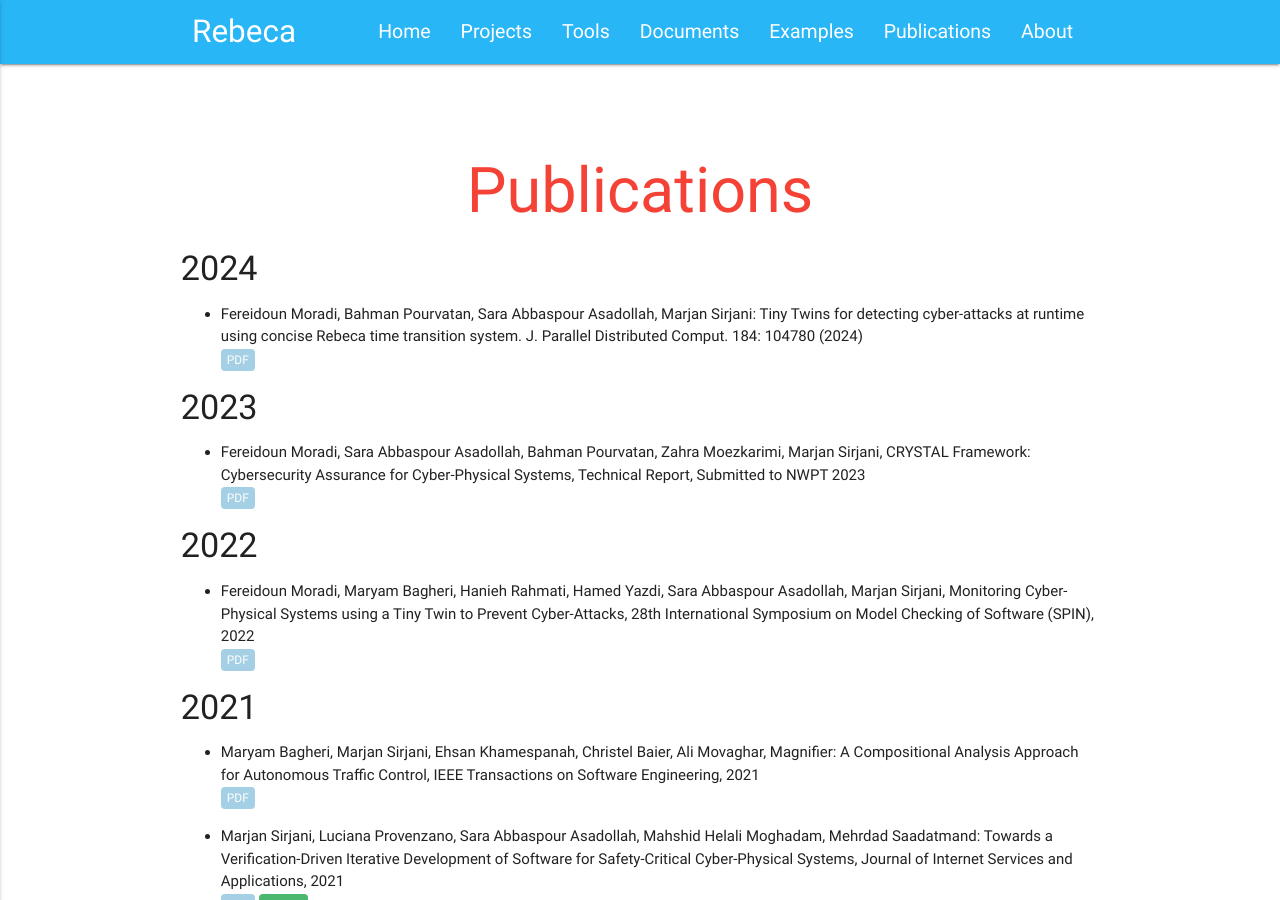
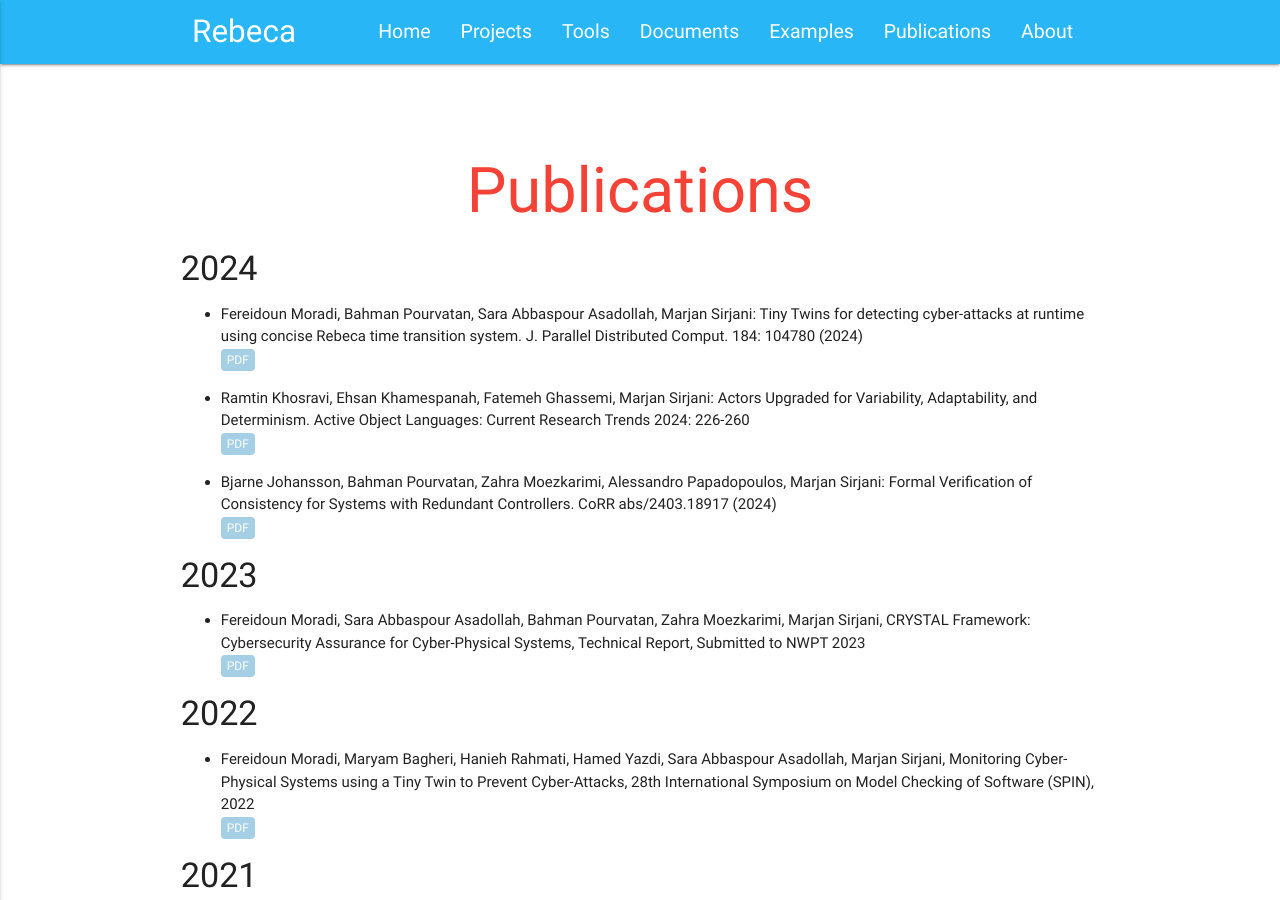
Before and after one commit to rebeca-lang/rebeca-lang.github.io, a Jekyll site: the page built from publications.md, in a window 1280 px wide and 900 px high. Built offline with Jekyll 4.4.1, drawn with Linux system fonts in a browser that asks for light colours.

Commit message:
Update publications.md
+ Redundant Controllers
+ Actors Upgraded

```diff
--- a/publications.md
+++ b/publications.md
@@ -10,6 +10,17 @@ redirect_from: "/wiki/pmwiki.php/Rebeca/Publications"
 Tiny Twins for detecting cyber-attacks at runtime using concise Rebeca time transition system. J. Parallel Distributed Comput. 184: 104780 (2024)
 \\
 <a class="link link_pdf" href="/assets/papers/2024/TinyTwin-JournalofParallelandDistributedComputing.pdf">PDF</a>
+
+- Ramtin Khosravi, Ehsan Khamespanah, Fatemeh Ghassemi, Marjan Sirjani:
+Actors Upgraded for Variability, Adaptability, and Determinism. Active Object Languages: Current Research Trends 2024: 226-260
+\\
+<a class="link link_pdf" href="/assets/papers/2024/ActorsUpgraded.pdf">PDF</a>
+
+- Bjarne Johansson, Bahman Pourvatan, Zahra Moezkarimi, Alessandro Papadopoulos, Marjan Sirjani:
+Formal Verification of Consistency for Systems with Redundant Controllers. CoRR abs/2403.18917 (2024)
+\\
+<a class="link link_pdf" href="/assets/papers/2024/RedundantControllers.pdf">PDF</a>
+
 
 
 #### 2023
```
